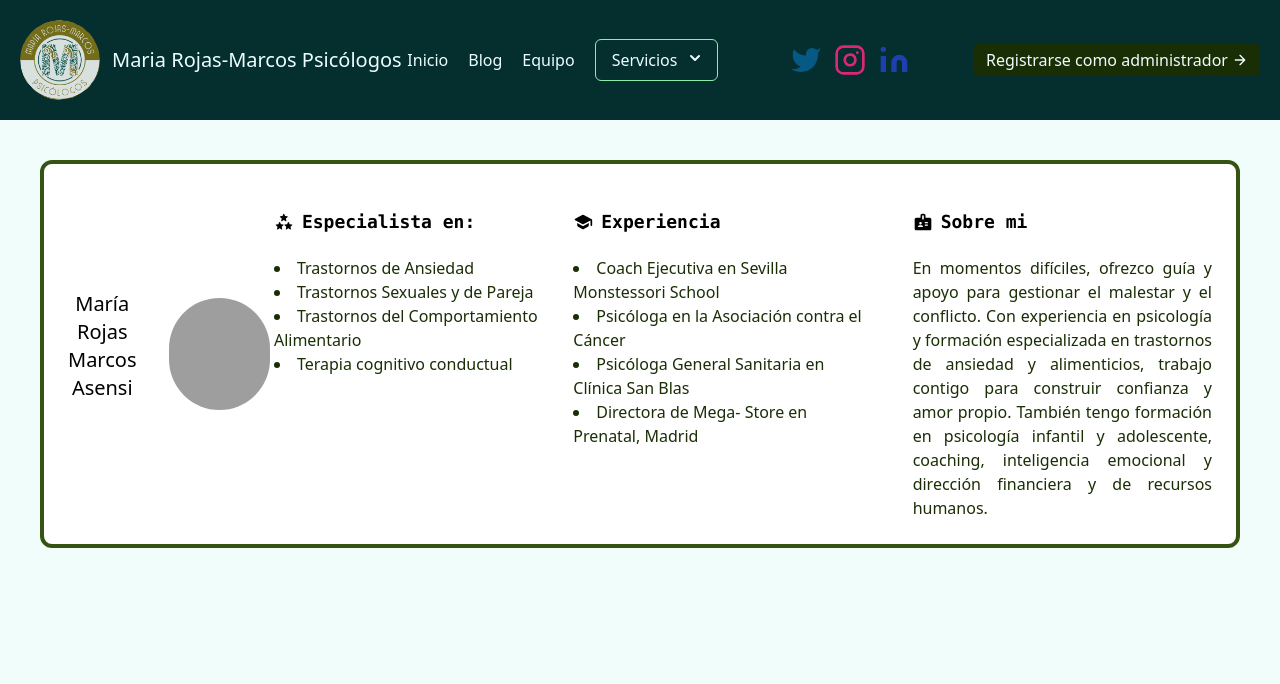
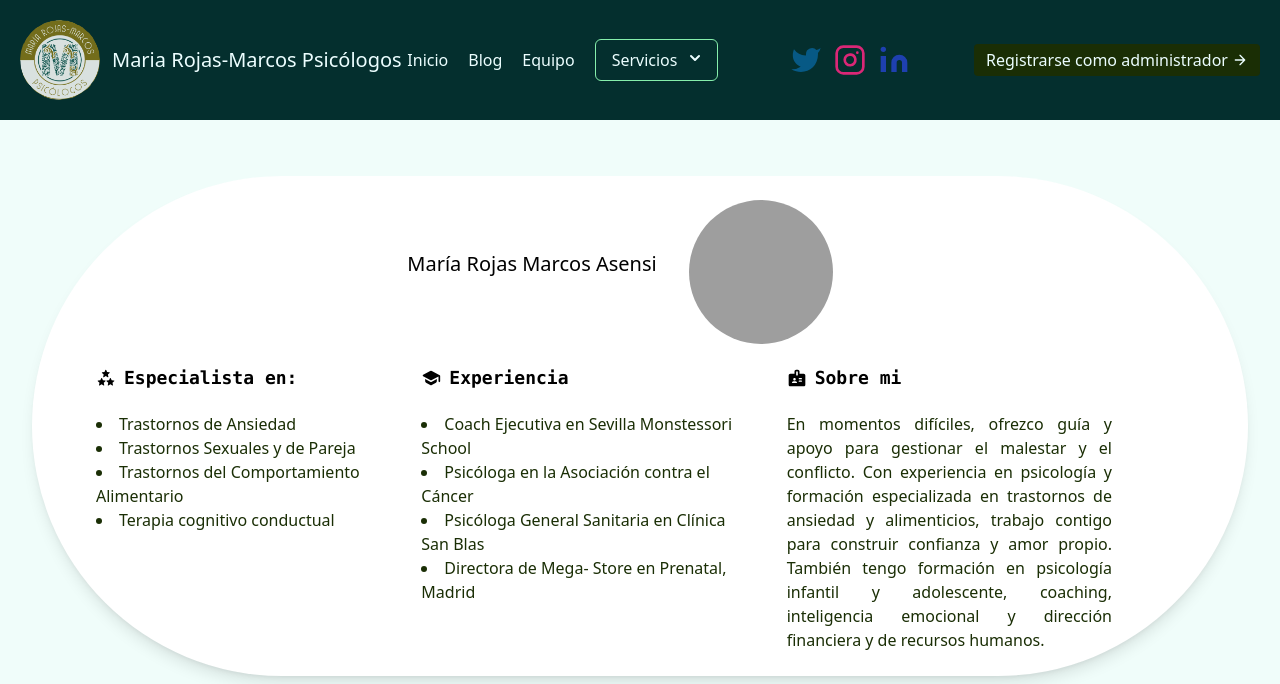
Before and after one commit to juaalvcam/MariaRojasMarcosPsicologos, a Django app: page /about/ in a window 1280 px wide. Shown: the top 684 px of the page. Run offline with Django 4.2, Linux system fonts and the light colour scheme; some libraries are stand-ins or nearby versions; grey boxes are pictures that could not be loaded.

Commit message:
modificado estilos de la pagina de sobre nosotros y de detalle del articulo

```diff
--- a/psicoMRM/templates/about.html
+++ b/psicoMRM/templates/about.html
@@ -1,7 +1,7 @@
 {% extends 'base.html' %} {% block content %}
-<div
-  class="p-6 max-w-full bg-white rounded-xl space-y-4 md:space-y-0 md:space-x-16 m-10 border-4 border-lime-900 flex flex-col md:flex-row justify-center items-center"
->
+<br />
+<div class="container mx-auto p-8">
+  <div class="bg-white p-6 rounded-full shadow-lg flex flex-col items-center md:overflow-hidden sm:overflow-hidden">
     <div class="text-center flex items-center mr-10">
       <div class="text-xl font-thin text-black mb-4 text-center mr-8">
         María Rojas Marcos Asensi
@@ -9,11 +9,11 @@
       <img
         src="//s3-eu-west-1.amazonaws.com/doctoralia.es/doctor/31f36c/31f36c0a5e617d3426e175e7d381f58a_large.jpg"
         alt=""
-      class="w-28 h-28 rounded-full"
+        class="w-36 h-36 rounded-full"
       />
     </div>
     <div class="flex flex-col md:flex-row">
-    <div class="flex-1">
+      <div class="flex-1 ml-10">
         <h2
           class="text-lg text-black mb-5 mt-5 flex items-center font-mono font-bold"
         >
@@ -61,7 +61,7 @@
           <li>Directora de Mega- Store en Prenatal, Madrid</li>
         </ul>
       </div>
-    <div class="flex-1">
+      <div class="flex-1 mr-28">
         <h2
           class="text-lg text-black mb-5 mt-5 flex items-center font-mono font-bold"
         >
@@ -79,14 +79,15 @@
           Sobre mi
         </h2>
         <p class="text-justify text-lime-950 font-thin">
-        En momentos difíciles, ofrezco guía y apoyo para gestionar el malestar y
-        el conflicto. Con experiencia en psicología y formación especializada en
-        trastornos de ansiedad y alimenticios, trabajo contigo para construir
-        confianza y amor propio. También tengo formación en psicología infantil
-        y adolescente, coaching, inteligencia emocional y dirección financiera y
-        de recursos humanos.
+          En momentos difíciles, ofrezco guía y apoyo para gestionar el malestar
+          y el conflicto. Con experiencia en psicología y formación
+          especializada en trastornos de ansiedad y alimenticios, trabajo
+          contigo para construir confianza y amor propio. También tengo
+          formación en psicología infantil y adolescente, coaching, inteligencia
+          emocional y dirección financiera y de recursos humanos.
         </p>
       </div>
     </div>
   </div>
+</div>
 {% endblock %}
--- a/psicoMRM/templates/article_detail.html
+++ b/psicoMRM/templates/article_detail.html
@@ -1,7 +1,7 @@
 {% extends 'base.html' %} {% load filters %} {% load static %} {% block content %}
 <div class="container mx-auto p-8">
   <div
-    class="grid grid-cols-1 sm:grid-cols-2 md:grid-cols-3 gap-10 mt-10 ml-10 justify-center items-center align-middle"
+    class="grid grid-cols-1 sm:grid-cols-1 md:grid-cols-1 gap-10 mt-10 ml-10 justify-center items-center align-middle"
   >
     <div
       class="bg-white p-6 rounded-full shadow-lg flex flex-col overflow-hidden items-center"
```
Lines whose indentation alone changed are shown as unchanged.
